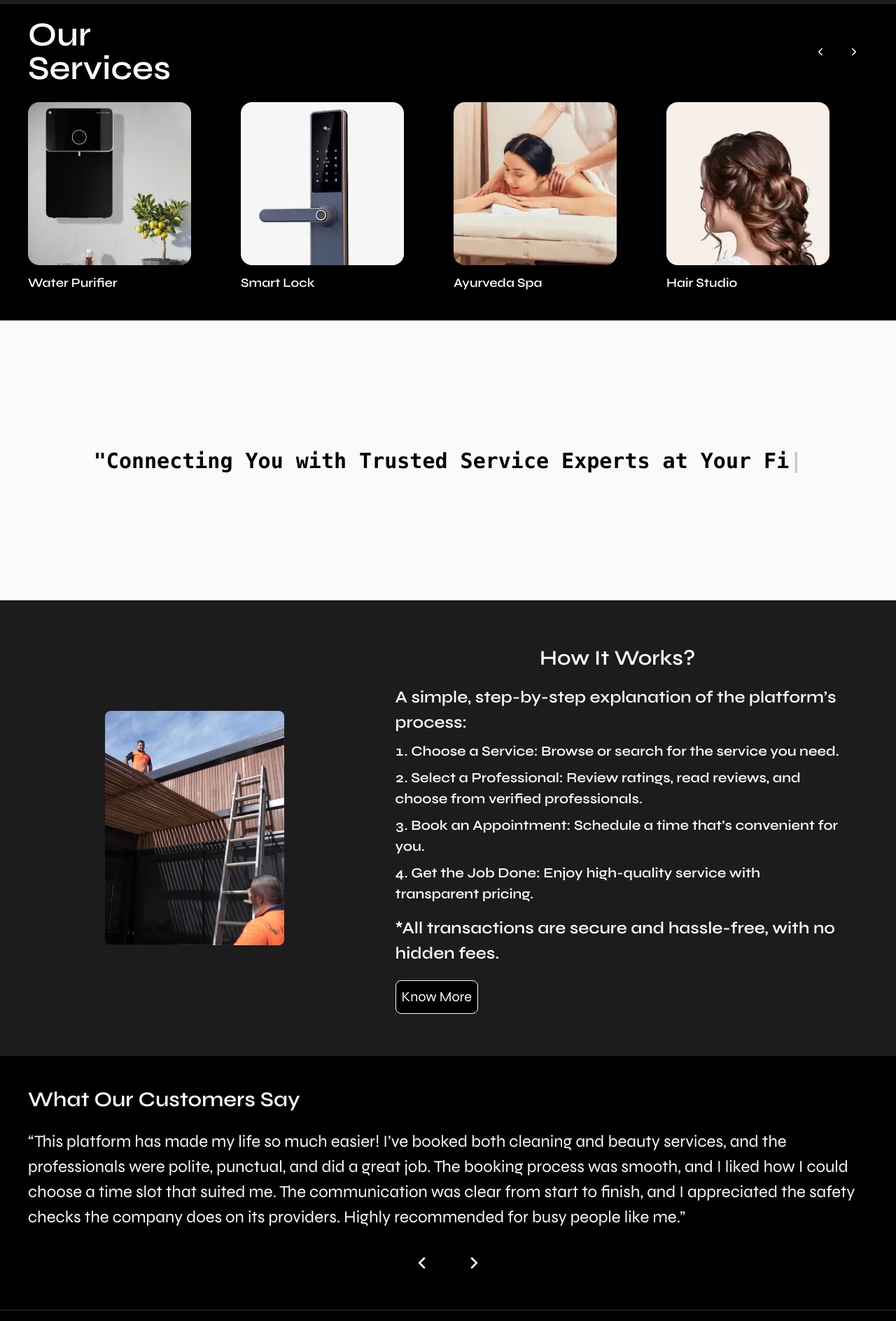
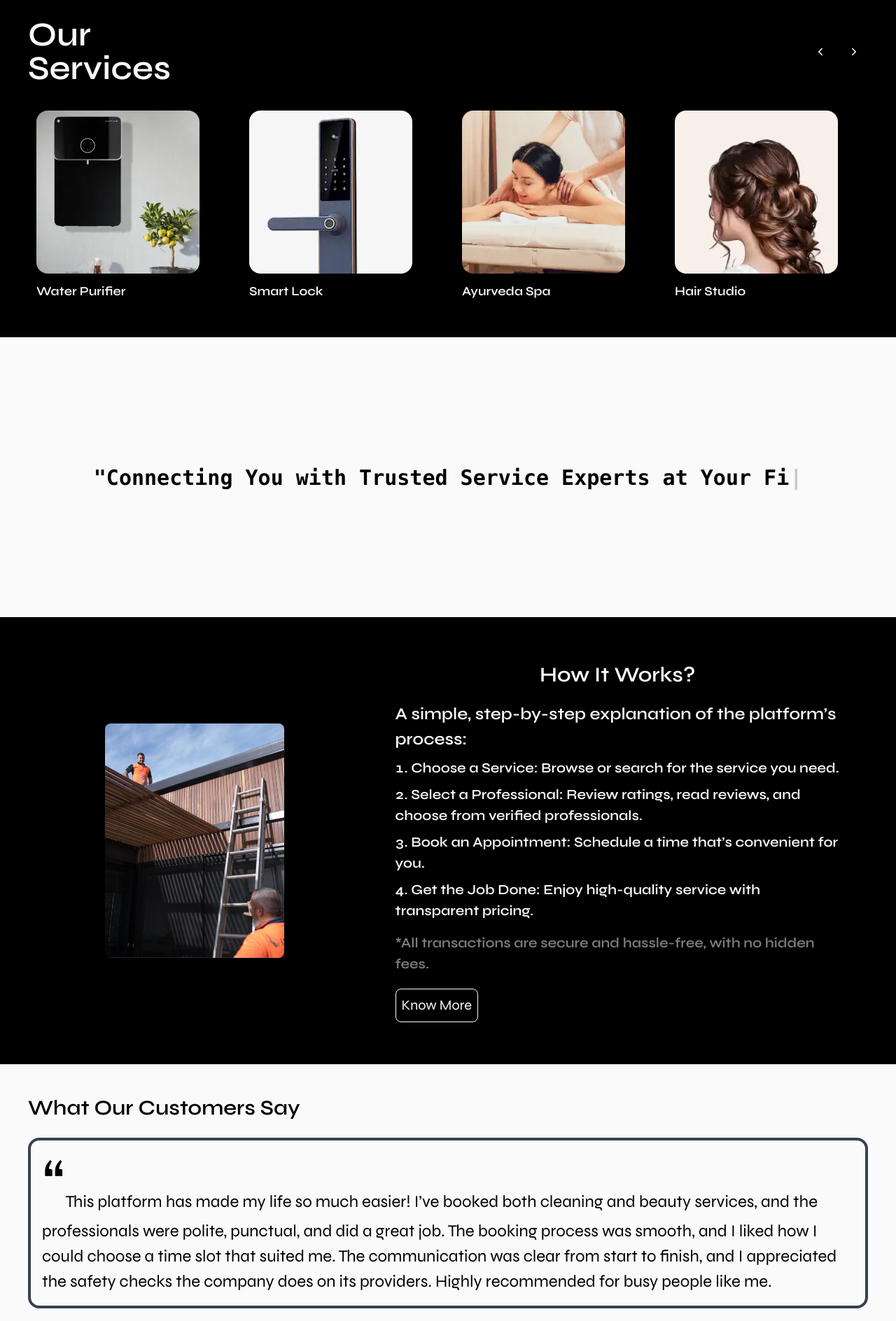
Before and after one commit to Shrinivas-Bakale/FSDProject, a React (Vite) app: page / in a window 1280 px wide. Shown: the part 887-2775 px from the top of the page at 70% size. Built offline with nearby package versions, Linux system fonts and the light colour scheme.

Commit message:
Landing page modified

```diff
--- a/src/pages/Landing.jsx
+++ b/src/pages/Landing.jsx
@@ -83,7 +83,7 @@ const Landing = () => {
 
 
   return (
-    <div className='bg-[#1c1c1c]'>
+    <div className='bg-black'>
       <div className='container mx-auto '>
         <div className='grid grid-cols-1'>
 
@@ -161,7 +161,7 @@ const Landing = () => {
                       <li>Book an Appointment: Schedule a time that’s convenient for you.</li>
                       <li>Get the Job Done: Enjoy high-quality service with transparent pricing.</li>
                     </ol>
-                    <p className='text-2xl mt-4'>
+                    <p className='text-xl mt-4 opacity-50'>
                       *All transactions are secure and hassle-free, with no hidden fees.
                     </p>
 
@@ -178,18 +178,23 @@ const Landing = () => {
           </section>
 
           <section>
-            <div className='flex flex-col justify-center items-center bg-darkBackground text-lightText p-10'>
+            <div className='flex flex-col justify-center items-center bg-lighterBackground text-darkText p-10'>
 
               <div className='flex justify-center items-center'>
                 <div>
                   <h2 className='text-3xl font-semibold '>
                     What Our Customers Say
                   </h2>
-                  <div className={`mt-5 feedback ${fade ? 'feedback-exit' : 'feedback-enter'} text-lightText`}>
+                  <div className={`mt-5 feedback ${fade ? 'feedback-exit' : 'feedback-enter'} border-4 rounded-2xl border-gray-700 p-4 `}>
                     <p className='text-2xl'>
-                      “
+                      <span className='text-8xl'>
+                        “
+                      </span>
                       {feedbacks[currentFeedbackIndex]}
-                      ”
+                      {/* <span className='text-6xl'>
+
+                        ”
+                      </span> */}
                     </p>
                   </div>
                 </div>
@@ -199,11 +204,11 @@ const Landing = () => {
 
               <div className='flex gap-5 mt-5'>
 
-                <button className='bg-NavLinkBackground text-NavLinkText hover:bg-NavLinkHover p-3 rounded-full' onClick={handlePrevious}>
+                <button className='bg-NavLinkBackground text-NavLinkText hover:bg-NavLinkHover hover:text-black p-3 rounded-full' onClick={handlePrevious}>
                   <GrFormPrevious className='text-3xl' />
                 </button>
 
-                <button className='bg-NavLinkBackground text-NavLinkText hover:bg-NavLinkHover p-3 rounded-full' onClick={handleNext}>
+                <button className='bg-NavLinkBackground text-NavLinkText hover:bg-NavLinkHover hover:text-black p-3 rounded-full' onClick={handleNext}>
                   <GrFormNext className='text-3xl' />
                 </button>
               </div>
--- a/src/pages/SliderHome.jsx
+++ b/src/pages/SliderHome.jsx
@@ -88,7 +88,7 @@ const SliderHome = () => {
     };
 
     return (
-        <div>
+        <div className='bg-black'>
             <div className="bg-darkBackground overflow-x-hidden pb-10 aos">
 
                 <div className="flex justify-between items-center mb-3 lg:mb-4 lg:flex-row flex-col md:flex-row xl:mb-6 px-10 ">
@@ -110,7 +110,7 @@ const SliderHome = () => {
                 <div className='lg:w-11/12 lg:ml-10 md:w-11/12 md:ml-8 xl:w-full 2xl:w-full xl:px-8 xl:ml-2 2xl:px-12 '>
                     <Slider ref={sliderRef} {...settings}>
                         {sliderContent.map((item, index) => (
-                            <div className="flex flex-col justify-center items-start " key={index}>
+                            <div className="flex flex-col justify-center items-start p-3" key={index}>
                                 <img src={item.img} alt="" className='rounded-2xl transform transition-transform duration-300 hover:scale-105' />
                                 <h5 className='font-semibold text-lg text-lightText mt-3'>{item.title}</h5>
                             </div>
--- a/tailwind.config.js
+++ b/tailwind.config.js
@@ -8,7 +8,7 @@ export default {
         lighterBackground: "#fafafa",
         // lighterBackground: "#f6f3ec",
         // lightBackground: "#574c3f",
-        lightBackground: "#1c1c1c",
+        lightBackground: "#000000",
         // darkBackground: "#36302a",
         darkBackground: "#000000",
         NavLinkBackground: "#000000",
```
